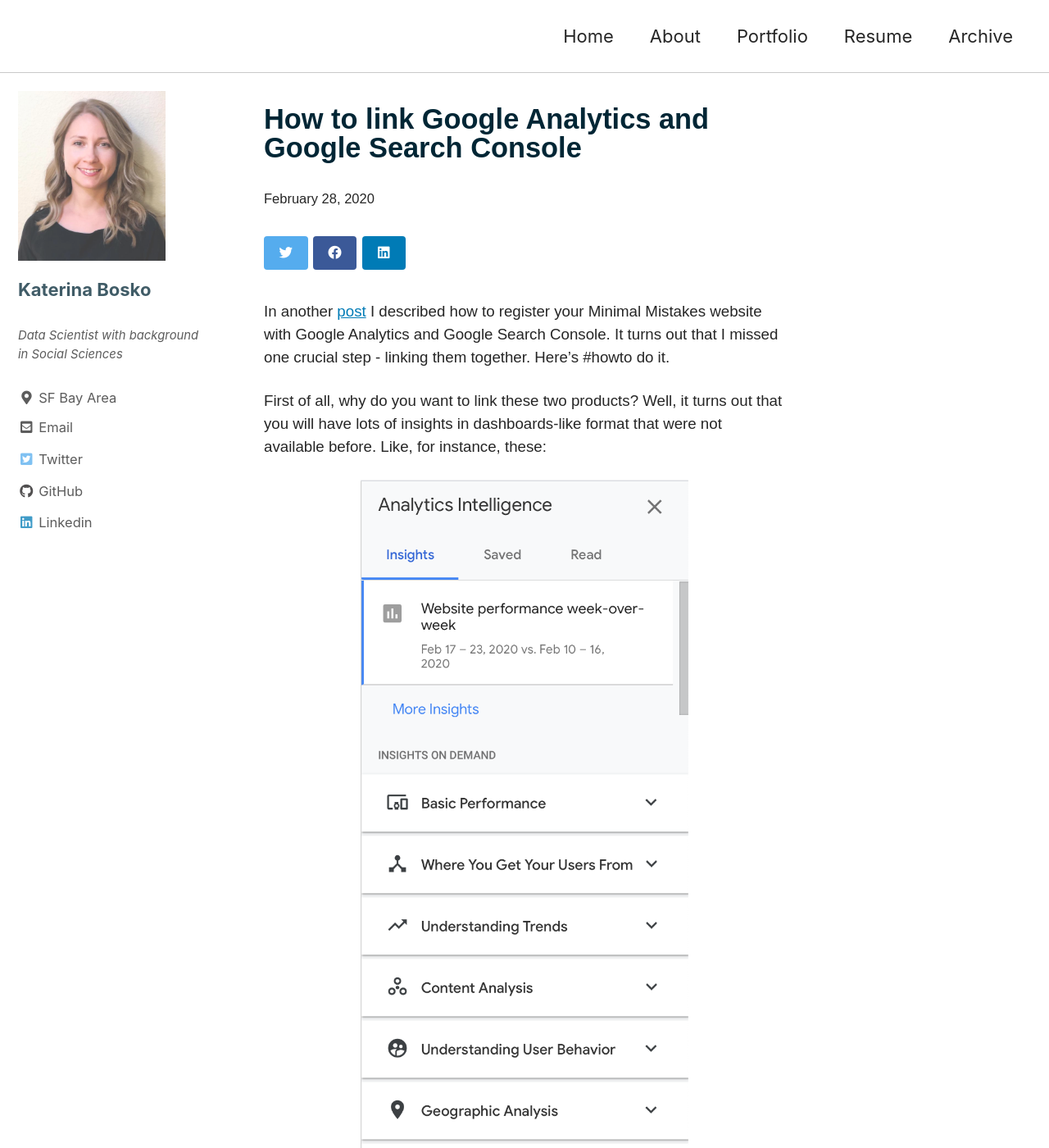
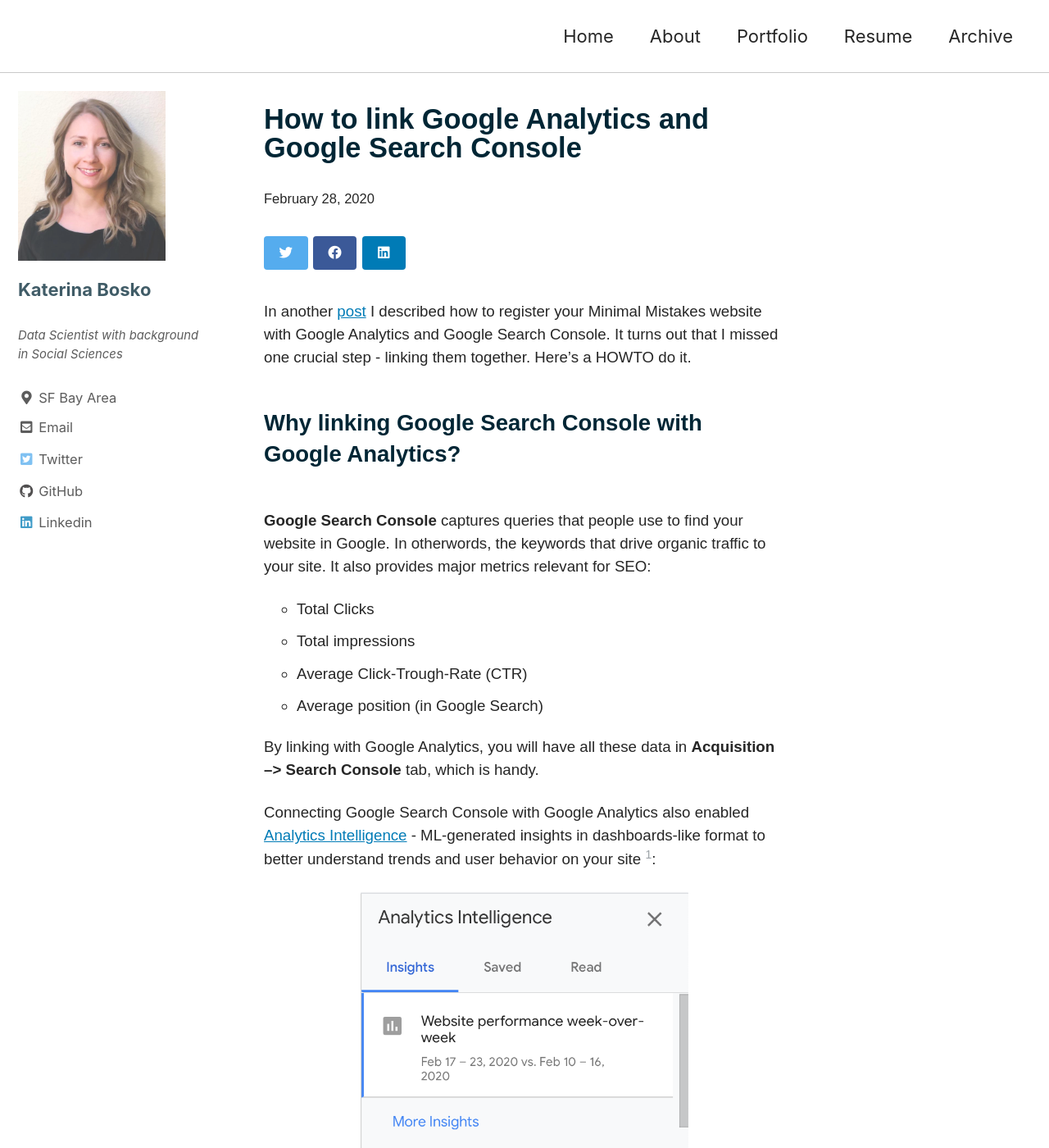
Before and after one commit to k-bosko/k-bosko.github.io, a Jekyll site: the page built from _posts/2020-02-28-How-to-link-Google-Analytics-and-Google-Search-Console.md, in a window 1280 px wide and 1400 px high. Shown: the whole window at 82% size. Built offline with Jekyll 4.4.1, drawn with Linux system fonts in a browser that asks for light colours; cached includes are drawn as plain includes; nearby versions of some CDN libraries; comment, search, counter and statistics services are not loaded; some of the changed text lies outside the part shown.

Commit message:
updated posts on Google Search Console and speed optimization

```diff
--- a/_posts/2020-02-28-How-to-link-Google-Analytics-and-Google-Search-Console.md
+++ b/_posts/2020-02-28-How-to-link-Google-Analytics-and-Google-Search-Console.md
@@ -11,18 +11,28 @@
 excerpt: "How to enable the Google Search Console data in Google Analytics"
 ---
 
-In another [post](/Personal-website-with-Minimal-Mistakes-Jekyll-Theme-HOWTO-Part-IV) I described how to register your Minimal Mistakes website with Google Analytics and Google Search Console. It turns out that I missed one crucial step - linking them together. Here's #howto do it.
+In another [post](/Personal-website-with-Minimal-Mistakes-Jekyll-Theme-HOWTO-Part-IV) I described how to register your Minimal Mistakes website with Google Analytics and Google Search Console. It turns out that I missed one crucial step - linking them together. Here's a HOWTO do it.
 &nbsp;
 &nbsp;
 
-First of all, why do you want to link these two products? Well, it turns out that you will have lots of insights in dashboards-like format that were not available before. Like, for instance, these:
+## Why linking Google Search Console with Google Analytics?
+**Google Search Console** captures queries that people use to find your website in Google. In otherwords, the keywords that drive organic traffic to your site. It also provides major metrics relevant for SEO:
+- Total Clicks
+- Total impressions
+- Average Click-Trough-Rate (CTR)
+- Average position (in Google Search)
+
+By linking with Google Analytics, you will have all these data in **Acquisition --> Search Console** tab, which is handy.
+
+Connecting Google Search Console with Google Analytics also enabled [Analytics Intelligence](https://support.google.com/analytics/answer/7411707?hl=en&ref_topic=7346206) - ML-generated insights in dashboards-like format to better understand trends and user behavior on your site [^ft1]:
 
 <figure style="width: 400px" class="align-center">
   <img src="{{ site.url }}{{ site.baseurl }}/assets/images/posts/Google-Analytics-intelligence.png" alt="Google Analytics Intelligence Example">
 </figure>
 &nbsp;
-Looks cool, right?
 
+
+## URL-prefix verification
 At first, I couldn't figure out why I get the message "You haven't verified any sites".
 I thought I did - since I have my Google Search Console running. It turned out that when you first registered with Google Search Console, you went through **domain verfication** process. But to link it with Google Analytics, you need to go through **URL-prefix verification** process first.
 &nbsp;
@@ -49,3 +59,6 @@
 
 
 I hope this post was helpful, thumbs up below if you liked it!
+
+
+[^ft1]: I must say I am not quite sure how exactly I enabled Analytics Intelligence in Google Analytics. It could be due to URL-prefix verfication in Google Search Console.
```
Also changed, not shown: _posts/2020-04-27-How-to-improve-SEO-by-boosting-website-speed.md (+2 -2 lines).
